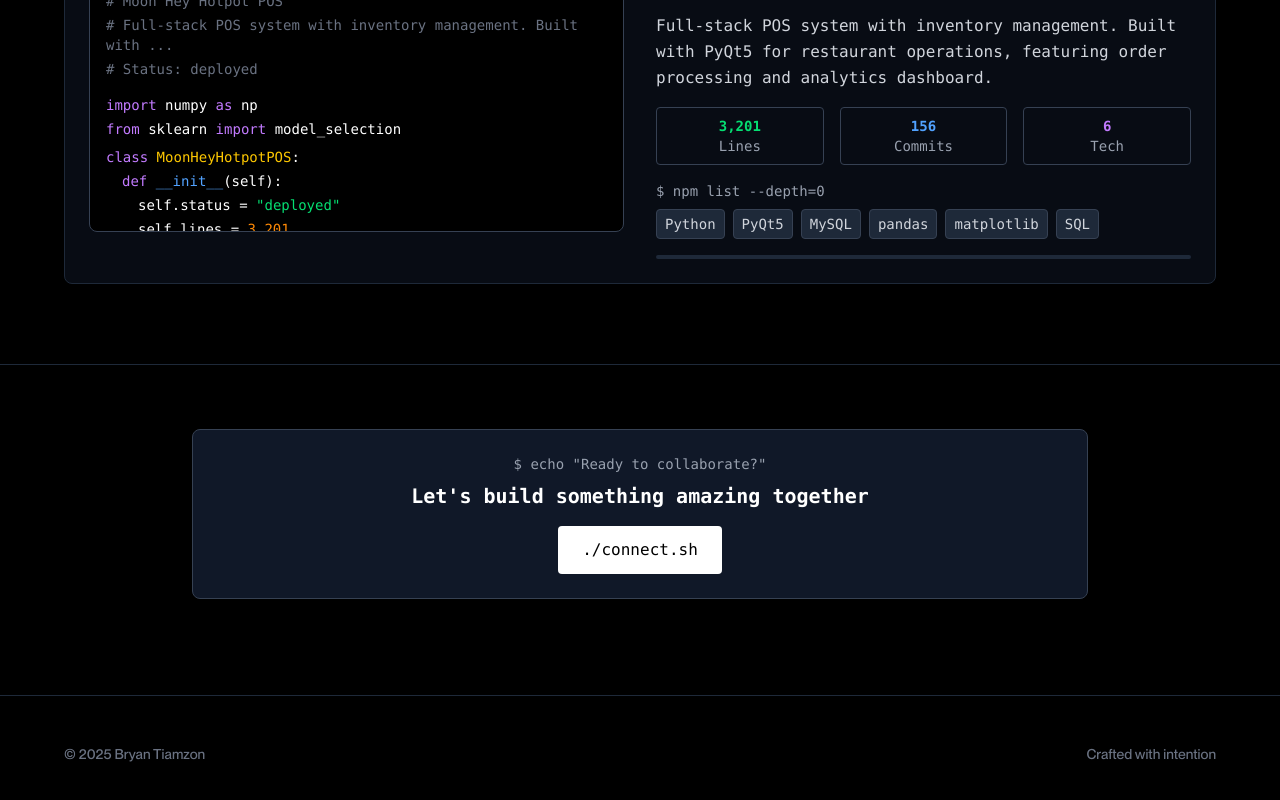
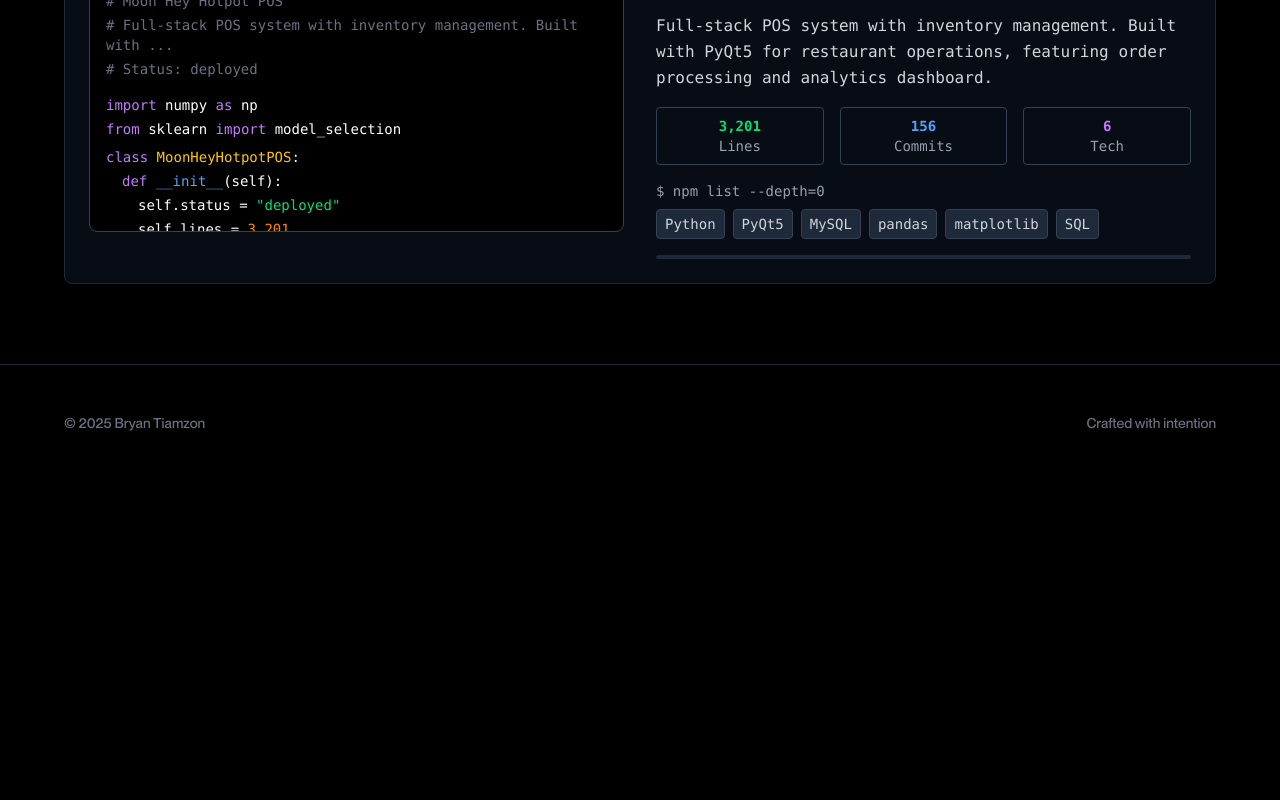
Before and after one commit to officialbryx/Portfolio, a React (Vite) app: page /work in a window 1280 px wide. Shown: the part 2543-3343 px from the top of the page. After the commit the page ends 3024 px from the top, so only its background shows below. Built offline with nearby package versions, Linux system fonts and the light colour scheme.

Commit message:
Footer removed

```diff
--- a/src/pages/Info.jsx
+++ b/src/pages/Info.jsx
@@ -524,19 +524,6 @@ function Info() {
                 </a>
               ))}
             </div>
-
-            <div className="mt-16 pt-8 border-t border-white/20">
-              <p className="text-xs font-mono text-white/40">
-                © 2025 Bryan Tiamzon • Built with React • Powered by Terminal
-                Aesthetics
-              </p>
-              <div className="flex items-center justify-center gap-2 mt-4">
-                <div className="w-2 h-2 bg-green-400 rounded-full animate-pulse"></div>
-                <span className="text-xs font-mono text-white/60">
-                  System Status: ONLINE • Available for new projects
-                </span>
-              </div>
-            </div>
           </div>
         </div>
       </section>
--- a/src/pages/Work.jsx
+++ b/src/pages/Work.jsx
@@ -367,23 +367,6 @@ function Work() {
           </div>
         </div>
       </section>
-
-      {/* Footer */}
-      <section className="py-16 px-8 border-t border-gray-800">
-        <div className="max-w-4xl mx-auto text-center">
-          <div className="bg-gray-900 border border-gray-700 rounded-lg p-6 mb-8">
-            <div className="text-sm text-gray-400 mb-2">
-              $ echo "Ready to collaborate?"
-            </div>
-            <h3 className="text-xl font-bold text-white mb-4">
-              Let's build something amazing together
-            </h3>
-            <button className="px-6 py-3 bg-white text-black rounded font-mono hover:bg-gray-200 transition-colors">
-              ./connect.sh
-            </button>
-          </div>
-        </div>
-      </section>
     </div>
   );
 }
```
